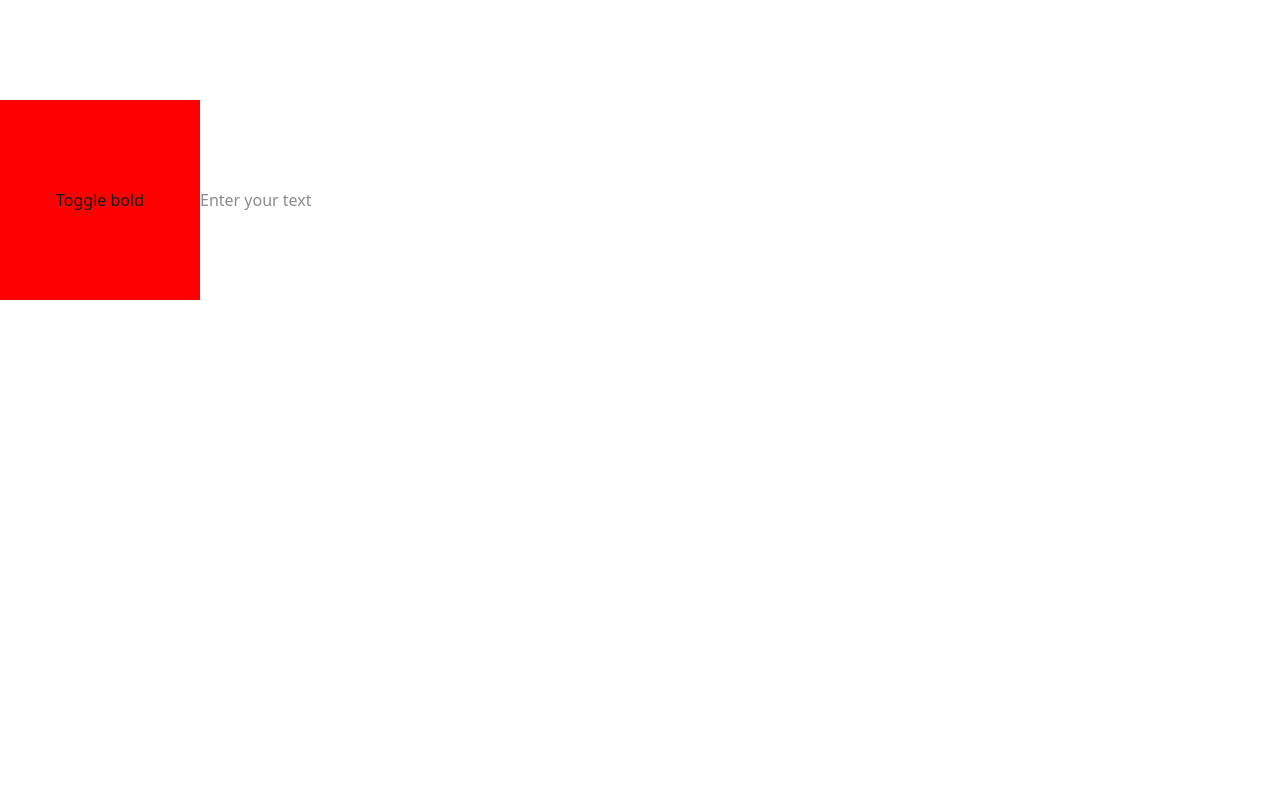
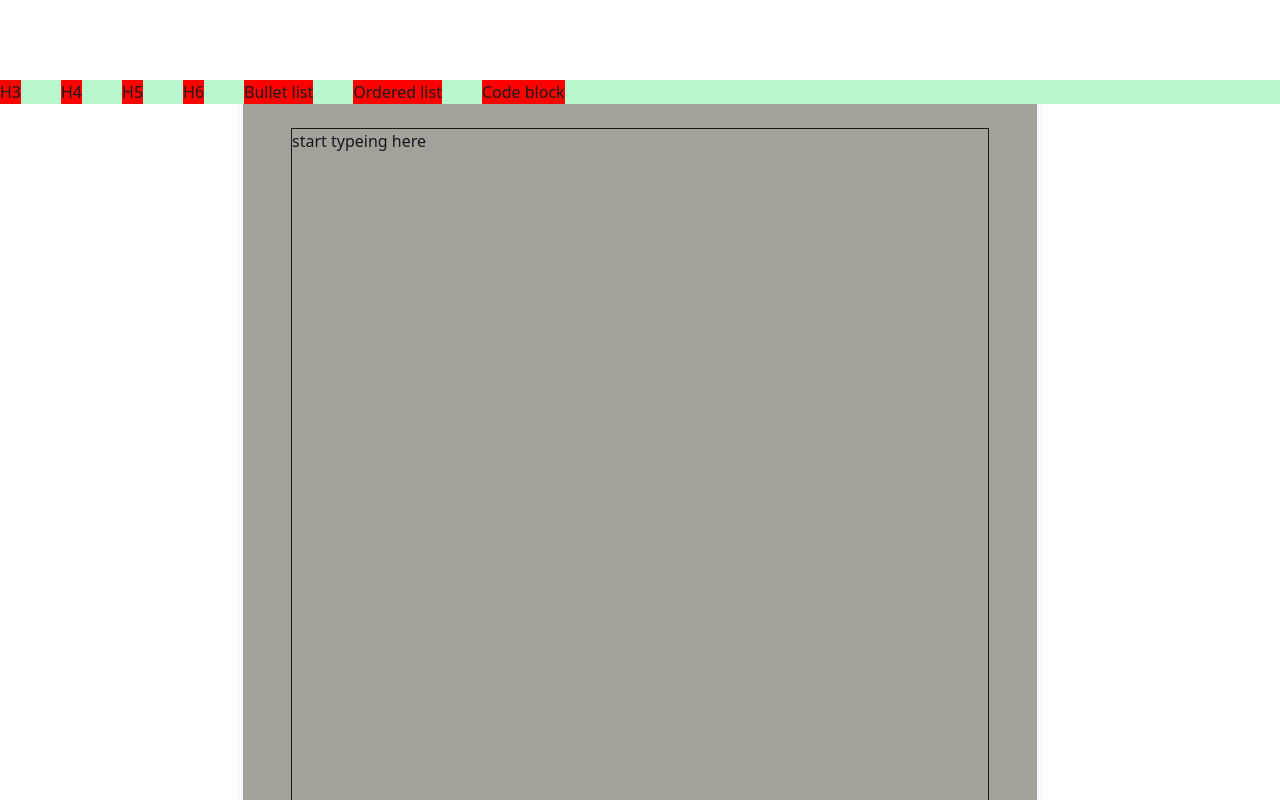
Before and after one commit to SakibFakir69/To-Do, a React (Vite) app: page / in a window 1280 px wide. Shown: the top 800 px of the page. Built offline with nearby package versions, Linux system fonts and the light colour scheme.

Commit message:
test page

```diff
--- a/src/App.tsx
+++ b/src/App.tsx
@@ -5,14 +5,12 @@ import StarterKit from "@tiptap/starter-kit";
 import Bold from "@tiptap/extension-bold";
 
 function App() {
-
   const useText = useRef<null>(null);
 
-  const  [ text , settext ] = useState<string>('');
-
+  const [text, settext] = useState<string>("<p>start typeing here</p>");
 
   const editor = useEditor({
-     extensions: [
+    extensions: [
       StarterKit.configure({
         bold: false, // disable default bold to use custom one
       }),
@@ -24,34 +22,75 @@ function App() {
       `,
   });
 
-  useEffect(()=>{
-
-    if(editor && text){
-      editor.commands.setContent(text);
+  useEffect(() => {
+    if (editor && text) {
+      editor.commands.setContent(text );
     }
-
-  },[text,editor])
+  }, [text, editor]);
 
   if (!editor) {
     return null;
   }
 
   return (
-    <div>
+    <div className="">
+
+     <header className="flex gap-10 fixed bg-green-200 w-full ">
       <button
+          onClick={() => editor.chain().focus().toggleHeading({ level: 3 }).run()}
+          className={editor.isActive('heading', { level: 3 }) ? 'is-active' : ''}
+        >
+          H3
+        </button>
+        <button
+          onClick={() => editor.chain().focus().toggleHeading({ level: 4 }).run()}
+          className={editor.isActive('heading', { level: 4 }) ? 'is-active' : ''}
+        >
+          H4
+        </button>
+        <button
+          onClick={() => editor.chain().focus().toggleHeading({ level: 5 }).run()}
+          className={editor.isActive('heading', { level: 5 }) ? 'is-active' : ''}
+        >
+          H5
+        </button>
+        <button
+          onClick={() => editor.chain().focus().toggleHeading({ level: 6 }).run()}
+          className={editor.isActive('heading', { level: 6 }) ? 'is-active' : ''}
+        >
+          H6
+        </button>
+        <button
+          onClick={() => editor.chain().focus().toggleBulletList().run()}
+          className={editor.isActive('bulletList') ? 'is-active' : ''}
+        >
+          Bullet list
+        </button>
+        <button
+          onClick={() => editor.chain().focus().toggleOrderedList().run()}
+          className={editor.isActive('orderedList') ? 'is-active' : ''}
+        >
+          Ordered list
+        </button>
+        <button
+          onClick={() => editor.chain().focus().toggleCodeBlock().run()}
+          className={editor.isActive('codeBlock') ? 'is-active' : ''}
+        >
+          Code block
+        </button>
+     </header>
 
 
-        onClick={() => editor.chain().focus().toggleBold().run()}
-        className={editor.isActive("bold") ? "is-active" : ""}
-      >
-        Toggle bold
-      </button>
 
-      <input type="text"  onChange={(e)=> settext(e.target.value)} placeholder="Enter your text"/>
+      <div className="w-[794px] h-[1123px] bg-stone-400 mx-auto shadow-lg p-12 mt-20">
+        <div className="h-screen">
 
-       <EditorContent editor={editor} />
+        <EditorContent editor={editor} className="w-full border h-screen" />
+        </div>
+        <h1></h1>
 
 
+      </div>
     </div>
   );
 }
--- a/src/index.css
+++ b/src/index.css
@@ -6,8 +6,7 @@ data.theme{
     background-color: white;
 }
 button{
-    height: 200px;
-    width: 200px;
+
     background-color: red;
 }
 
```
